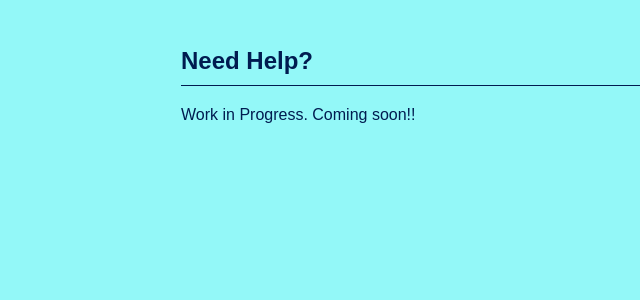
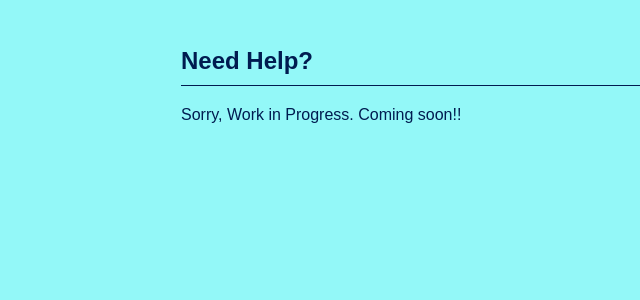
Before and after one commit to cherry123345/Solanki-Weather-App, a Node server app: page /help in a window 1280 px wide. Shown: the part 152-452 px from the top of the page, without its empty margins (134-774 px from the left). Run offline with Node 20, Linux system fonts and the light colour scheme; some web fonts are replaced.

Commit message:
Final change2

```diff
--- a/templates/views/help.hbs
+++ b/templates/views/help.hbs
@@ -12,7 +12,7 @@
         <div class="main">
             {{>header}}
         <h2>{{helptext}}</h2>
-        <p>Work in Progress. Coming soon!!</p>
+        <p> Sorry, Work in Progress. Coming soon!!</p>
         </div>
             {{>footer}}
     </body>
```
